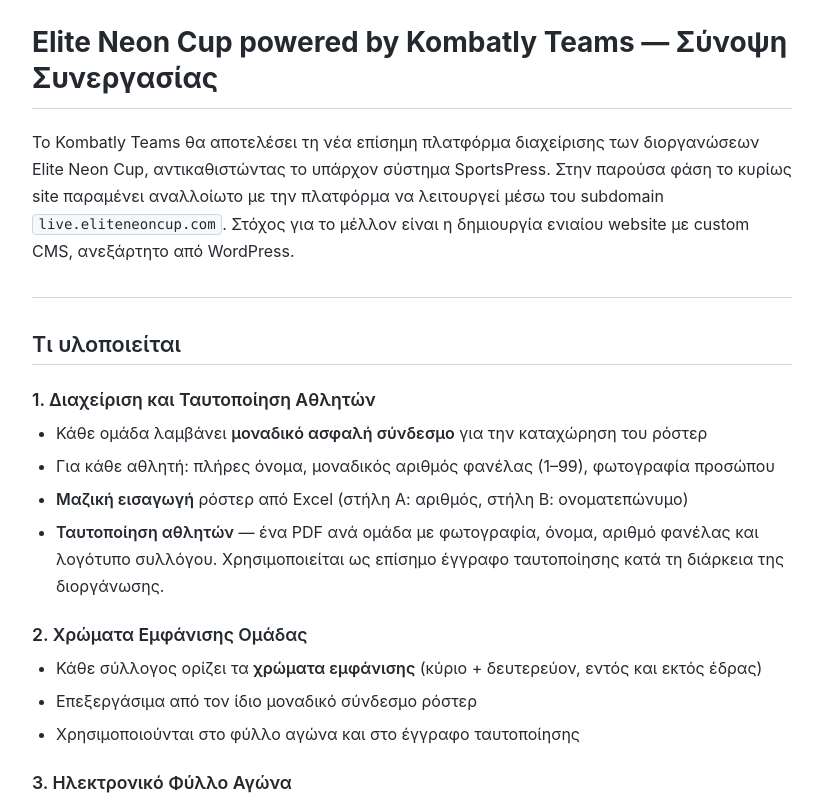
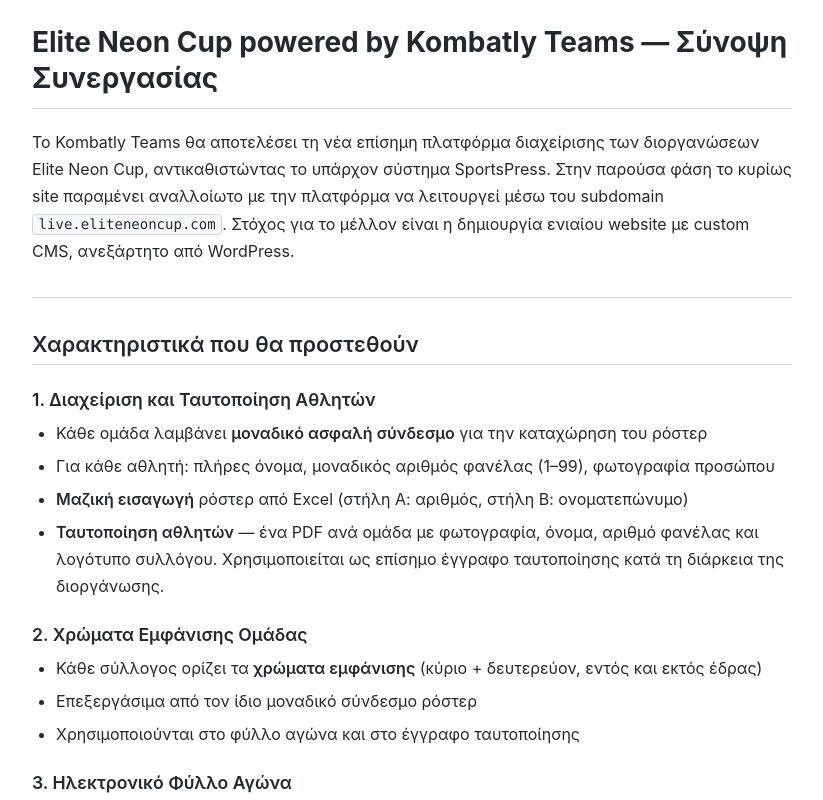
Before and after one commit to notjustcodehq/ENC-proposal, a plain HTML site: page index.html in a window 1280 px wide. Shown: the top 800 px of the page, without its empty margins (228-1051 px from the left). Drawn offline with Linux system fonts and the light colour scheme.

Commit message:
Update section heading to Χαρακτηριστικά που θα προστεθούν

```diff
--- a/index.html
+++ b/index.html
@@ -95,7 +95,7 @@
 
 <hr>
 
-<h2>Τι υλοποιείται</h2>
+<h2>Χαρακτηριστικά που θα προστεθούν</h2>
 
 <h3>1. Διαχείριση και Ταυτοποίηση Αθλητών</h3>
 <ul>
```
